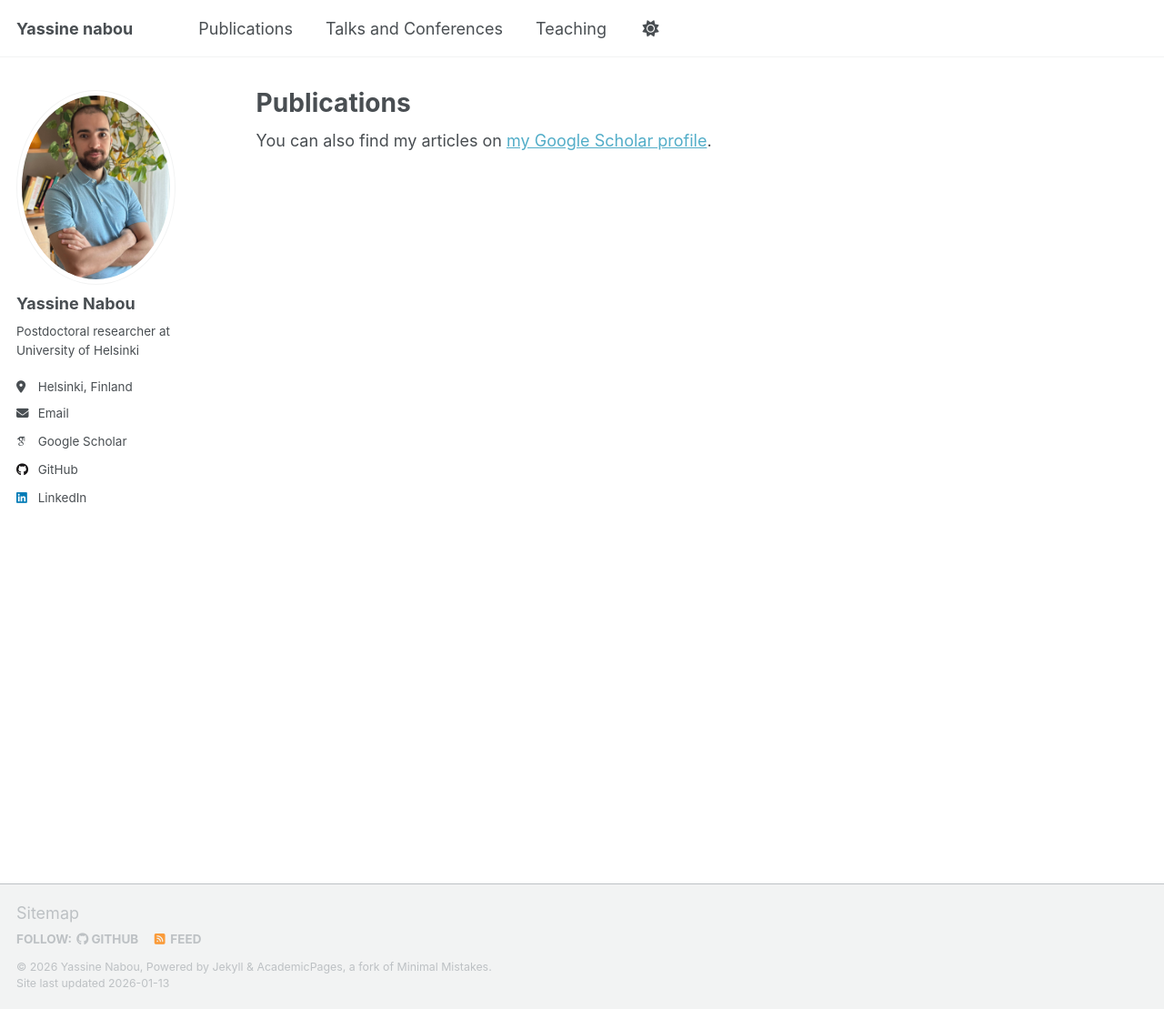
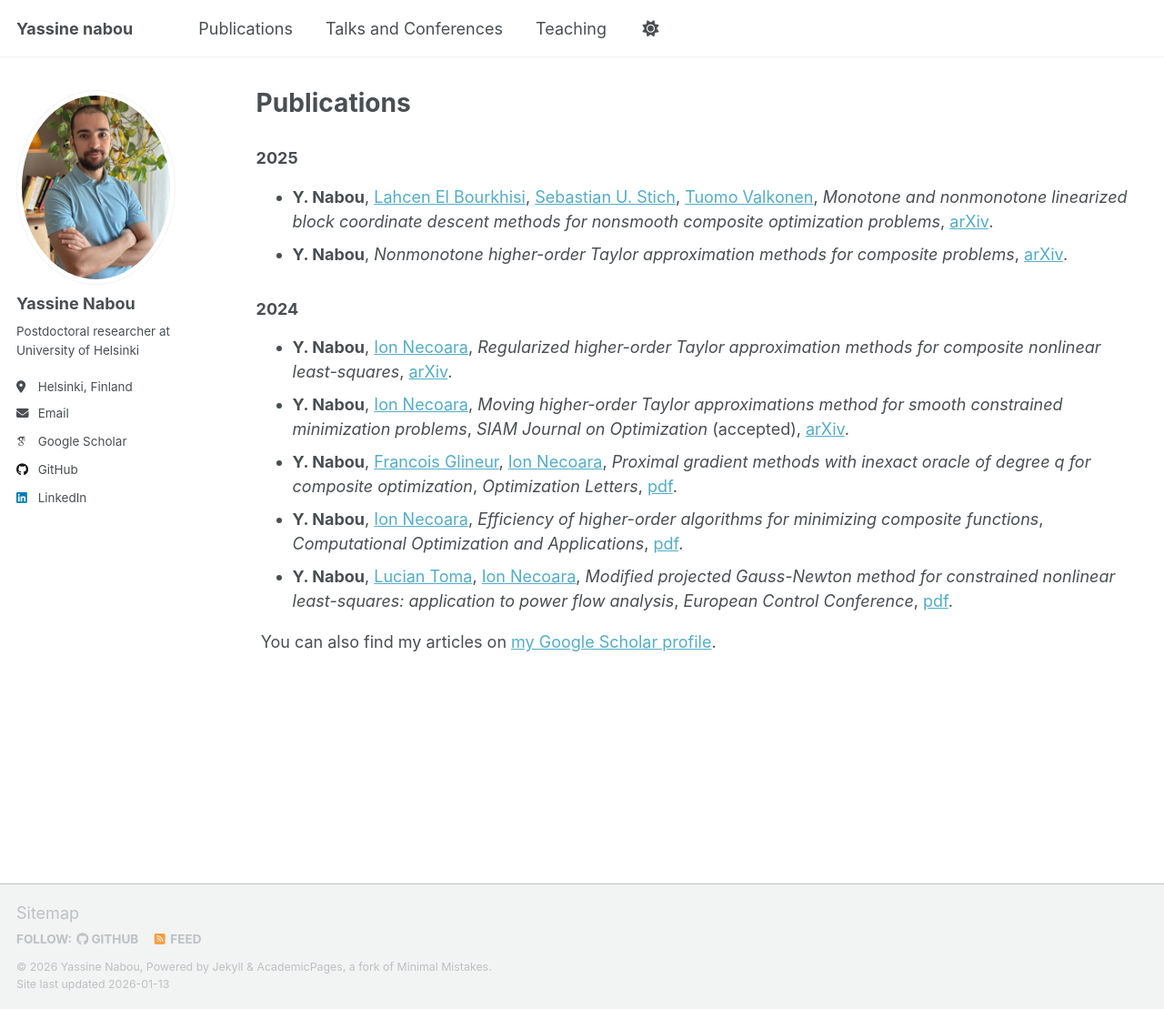
Before and after one commit to Yassine-Nabou/Yassine-Nabou.github.io, a Jekyll site: the page built from _pages/publications.html, in a window 1280 px wide and 1109 px high. Shown: the whole window at 91% size. Built offline with Jekyll 4.4.1, drawn with Linux system fonts in a browser that asks for light colours; some web fonts are replaced; a script that is not in the unit is left out.

Commit message:
Revise publications for 2024 and 2025, update layout
Updated the publications section with new entries for 2024 and 2025. Removed conditional rendering for categories and added a Google Scholar link.

```diff
--- a/_pages/publications.html
+++ b/_pages/publications.html
@@ -5,29 +5,21 @@ permalink: /publications/
 author_profile: true
 ---
 
-{% if site.author.googlescholar %}
-  <div class="wordwrap">You can also find my articles on <a href="{{site.author.googlescholar}}">my Google Scholar profile</a>.</div>
-{% endif %}
+<h3>2025</h3>
+<ul>
+  <li><strong>Y. Nabou</strong>, <a href="https://scholar.google.com/citations?user=M5wTSqcAAAAJ&hl=en">Lahcen El Bourkhisi</a>, <a href="https://sstich.ch">Sebastian U. Stich</a>, <a href="https://tuomov.iki.fi">Tuomo Valkonen</a>, <em>Monotone and nonmonotone linearized block coordinate descent methods for nonsmooth composite optimization problems</em>, <a href="https://arxiv.org/abs/2506.12397">arXiv</a>.</li>
+  <li><strong>Y. Nabou</strong>, <em>Nonmonotone higher-order Taylor approximation methods for composite problems</em>, <a href="https://arxiv.org/abs/2503.01182">arXiv</a>.</li>
+</ul>
 
-{% include base_path %}
+<h3>2024</h3>
+<ul>
+  <li><strong>Y. Nabou</strong>, <a href="https://acse.pub.ro/index.php/en/ion-necoara/">Ion Necoara</a>, <em>Regularized higher-order Taylor approximation methods for composite nonlinear least-squares</em>, <a href="https://arxiv.org/abs/2503.02370">arXiv</a>.</li>
+  <li><strong>Y. Nabou</strong>, <a href="https://acse.pub.ro/index.php/en/ion-necoara/">Ion Necoara</a>, <em>Moving higher-order Taylor approximations method for smooth constrained minimization problems</em>, <em>SIAM Journal on Optimization</em> (accepted), <a href="https://arxiv.org/abs/2402.15022">arXiv</a>.</li>
+  <li><strong>Y. Nabou</strong>, <a href="https://perso.uclouvain.be/francois.glineur/">Francois Glineur</a>, <a href="https://acse.pub.ro/index.php/en/ion-necoara/">Ion Necoara</a>, <em>Proximal gradient methods with inexact oracle of degree q for composite optimization</em>, <em>Optimization Letters</em>, <a href="https://link.springer.com/content/pdf/10.1007/s11590-024-02118-9.pdf">pdf</a>.</li>
+  <li><strong>Y. Nabou</strong>, <a href="https://acse.pub.ro/index.php/en/ion-necoara/">Ion Necoara</a>, <em>Efficiency of higher-order algorithms for minimizing composite functions</em>, <em>Computational Optimization and Applications</em>, <a href="https://link.springer.com/content/pdf/10.1007/s10589-023-00533-9.pdf">pdf</a>.</li>
+  <li><strong>Y. Nabou</strong>, <a href="https://scholar.google.fr/citations?user=H8ux6UMAAAAJ&hl=fr">Lucian Toma</a>, <a href="https://acse.pub.ro/index.php/en/ion-necoara/">Ion Necoara</a>, <em>Modified projected Gauss-Newton method for constrained nonlinear least-squares: application to power flow analysis</em>, <em>European Control Conference</em>, <a href="https://ieeexplore.ieee.org/abstract/document/10178179">pdf</a>.</li>
+</ul>
 
-<!-- New style rendering if publication categories are defined -->
-{% if site.publication_category %}
-  {% for category in site.publication_category  %}
-    {% assign title_shown = false %}
-    {% for post in site.publications reversed %}
-      {% if post.category != category[0] %}
-        {% continue %}
-      {% endif %}
-      {% unless title_shown %}
-        <h2>{{ category[1].title }}</h2><hr />
-        {% assign title_shown = true %}
-      {% endunless %}
-      {% include archive-single.html %}
-    {% endfor %}
-  {% endfor %}
-{% else %}
-  {% for post in site.publications reversed %}
-    {% include archive-single.html %}
-  {% endfor %}
-{% endif %}
+<div class="wordwrap">
+  You can also find my articles on <a href="{{site.author.googlescholar}}">my Google Scholar profile</a>.
+</div>
```
